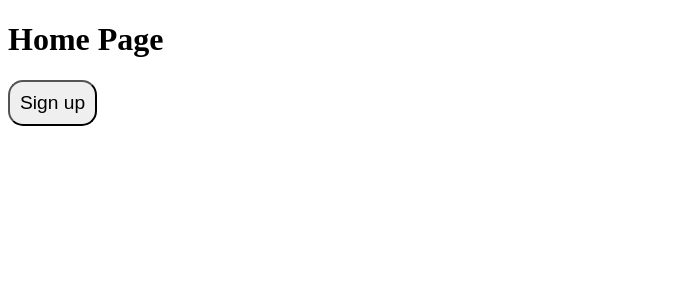
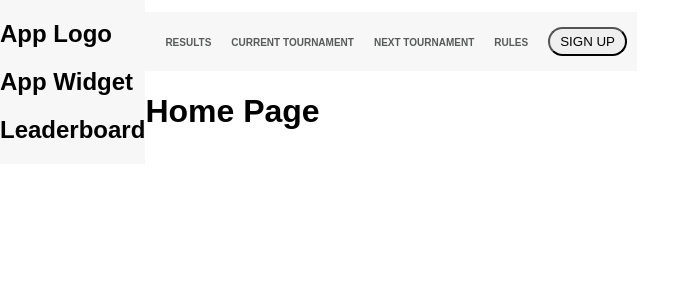
Before and after one commit to margOnline/vue-leaderboard, a Vue app: page / in a window 1280 px wide. Shown: the top 300 px of the page, without its empty margins (0-689 px from the left). Built offline with nearby package versions, Linux system fonts and the light colour scheme.

Commit message:
General layout with sidebar and navbar components

```diff
--- a/src/App.vue
+++ b/src/App.vue
@@ -1,9 +1,35 @@
-<script setup lang="ts"></script>
+<script setup lang="ts">
+import AppSidebar from '@/components/AppSidebar.vue'
+import AppNavbar from '@/components/AppNavbar.vue'
+</script>
 
 <template>
   <main>
-    <RouterView />
+    <div class="main-container">
+      <AppSidebar />
+      <div class="main-content">
+        <AppNavbar />
+        <RouterView />
+      </div>
+    </div>
   </main>
 </template>
 
-<style scoped></style>
+<style>
+body {
+  margin: 0;
+}
+main {
+  font-family: Arial, Helvetica, sans-serif;
+}
+.main-container {
+  margin-top: 0;
+  display: flex;
+  flex-direction: row;
+  justify-content: left;
+  align-items: center;
+}
+.main-content {
+  margin-top: 0;
+}
+</style>
--- /dev/null
+++ b/src/components/AppLogo.vue
@@ -0,0 +1,20 @@
+<script setup lang="ts"></script>
+
+<template>
+  <div>
+    <h2>App Logo</h2>
+  </div>
+</template>
+
+<style scoped>
+td {
+  color: #363837;
+  font-size: 12px;
+  text-align: left;
+  border-bottom: 1px solid #5db67e;
+  padding: 8px;
+}
+.event-score {
+  text-align: right;
+}
+</style>
--- /dev/null
+++ b/src/components/AppNavbar.vue
@@ -0,0 +1,58 @@
+<script setup lang="ts">
+import router from '@/router'
+</script>
+
+<template>
+  <div class="navbar-container">
+    <ul class="nav">
+      <li class="nav__item"><RouterLink :to="{ name: '/results' }">Results</RouterLink></li>
+      <li class="nav__item">Current tournament</li>
+      <li class="nav__item">Next tournament</li>
+      <li class="nav__item">Rules</li>
+      <li class="nav__item"><button @click="router.push('/signUp')">Sign up</button></li>
+    </ul>
+  </div>
+</template>
+
+<style scoped>
+.navbar-container {
+  background-color: #f7f7f7;
+  overflow: hidden;
+  margin-right: -10px;
+}
+.nav {
+  padding: 5px 0;
+  color: #5db67e;
+  font-size: 10px;
+  margin-left: 10px;
+
+  li {
+    display: inline;
+    list-style-type: none;
+    border: none;
+    padding-left: 10px;
+    text-transform: uppercase;
+    font-weight: bold;
+    color: #575a59;
+    padding: 0 10px;
+    background-position: left center;
+    :hover,
+    :active {
+      color: #13b56f;
+    }
+    a {
+      text-decoration: none;
+      color: #575a59;
+    }
+    button {
+      text-transform: uppercase;
+      border-radius: 15px;
+      padding: 5px 10px;
+    }
+  }
+
+  .nav__item:last-child {
+    align-items: right;
+  }
+}
+</style>
--- /dev/null
+++ b/src/components/AppSidebar.vue
@@ -0,0 +1,19 @@
+<script setup lang="ts">
+import AppLogo from '@/components/AppLogo.vue'
+import AppWidget from '@/components/AppWidget.vue'
+import Leaderboard from '@/components/Leaderboard.vue'
+</script>
+
+<template>
+  <div class="sidebar-container">
+    <AppLogo />
+    <AppWidget />
+    <Leaderboard />
+  </div>
+</template>
+
+<style scoped>
+.sidebar-container {
+  background-color: #f7f7f7;
+}
+</style>
--- /dev/null
+++ b/src/components/AppWidget.vue
@@ -0,0 +1,20 @@
+<script setup lang="ts"></script>
+
+<template>
+  <div>
+    <h2>App Widget</h2>
+  </div>
+</template>
+
+<style scoped>
+td {
+  color: #363837;
+  font-size: 12px;
+  text-align: left;
+  border-bottom: 1px solid #5db67e;
+  padding: 8px;
+}
+.event-score {
+  text-align: right;
+}
+</style>
--- /dev/null
+++ b/src/components/Leaderboard.vue
@@ -0,0 +1,20 @@
+<script setup lang="ts"></script>
+
+<template>
+  <div>
+    <h2>Leaderboard</h2>
+  </div>
+</template>
+
+<style scoped>
+td {
+  color: #363837;
+  font-size: 12px;
+  text-align: left;
+  border-bottom: 1px solid #5db67e;
+  padding: 8px;
+}
+.event-score {
+  text-align: right;
+}
+</style>
--- a/src/components/Logo.vue
+++ b/src/components/TournamentLogo.vue
@@ -8,11 +8,15 @@ const imageURL = image.data.publicUrl
 
 <template>
   <div class="logo">
-    <img :src="imageURL" :alt="imageAltTag" height="50px" width="50px" />
+    <img :src="imageURL" :alt="imageAltTag" />
   </div>
 </template>
 <style scoped>
 .logo {
   margin: auto;
 }
+.logo img {
+  width: auto;
+  max-height: 50px;
+}
 </style>
--- a/src/pages/index.vue
+++ b/src/pages/index.vue
@@ -1,18 +1,9 @@
-<script setup lang="ts">
-import router from '@/router'
-</script>
+<script setup lang="ts"></script>
 
 <template>
-  <div>
+  <div class="main-container">
     <h1>Home Page</h1>
-    <button @click="router.push('/signUp')">Sign up</button>
   </div>
 </template>
 
-<style scoped>
-button {
-  border-radius: 15px;
-  font-size: 1.2rem;
-  padding: 10px;
-}
-</style>
+<style scoped></style>
--- a/src/pages/tournaments/index.vue
+++ b/src/pages/results.vue
@@ -1,7 +1,7 @@
 <script setup lang="ts">
 import { supabase } from '@/lib/supabaseClient'
 import { ref } from 'vue'
-import Logo from '@/components/Logo.vue'
+import TournamentLogo from '@/components/TournamentLogo.vue'
 import ResultCard from '@/components/ResultCard.vue'
 
 const storedTournaments = ref()
@@ -20,8 +20,7 @@ const womenPlayerIds = [5, 6, 7, 8]
   <div class="tournament-container">
     <div v-for="tournament in storedTournaments" :key="tournament.name" class="tournament">
       <h3>{{ tournament.name }}</h3>
-      <Logo :imageFileName="tournament.logo" :tournamentName="tournament.name" />
-
+      <TournamentLogo :imageFileName="tournament.logo" :tournamentName="tournament.name" />
       <div class="results">
         <ResultCard :title="'Men'" :playerIds="menPlayerIds" />
         <ResultCard :title="'Women'" :playerIds="womenPlayerIds" />
--- a/typed-router.d.ts
+++ b/typed-router.d.ts
@@ -20,7 +20,7 @@ declare module 'vue-router/auto-routes' {
   export interface RouteNamedMap {
     '/': RouteRecordInfo<'/', '/', Record<never, never>, Record<never, never>>,
     '/gamers/[id]': RouteRecordInfo<'/gamers/[id]', '/gamers/:id', { id: ParamValue<true> }, { id: ParamValue<false> }>,
+    '/results': RouteRecordInfo<'/results', '/results', Record<never, never>, Record<never, never>>,
     '/signUp': RouteRecordInfo<'/signUp', '/signUp', Record<never, never>, Record<never, never>>,
-    '/tournaments/': RouteRecordInfo<'/tournaments/', '/tournaments', Record<never, never>, Record<never, never>>,
   }
 }
```
